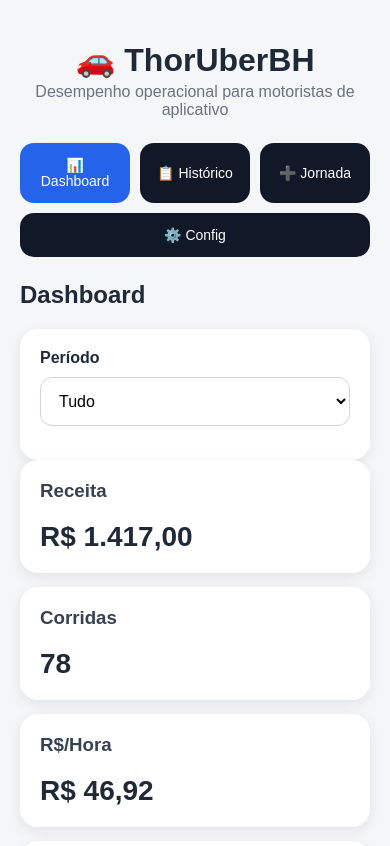
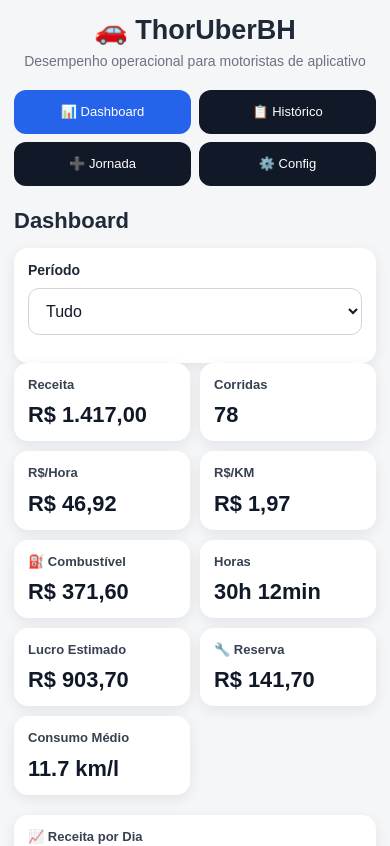
Before and after one commit to victoralb-stack/ThorUberBH, a React (Vite) app: page / in a window 390 px wide. Shown: the top 846 px of the page. Built offline with nearby package versions, Linux system fonts and the light colour scheme.

Commit message:
Melhora layout mobile do dashboard

```diff
--- a/src/index.css
+++ b/src/index.css
@@ -10,52 +10,67 @@ body {
 }
 
 .app {
-  max-width: 700px;
+  width: 100%;
+  max-width: 760px;
   margin: 0 auto;
   padding: 20px;
 }
 
 header {
   text-align: center;
-  margin-bottom: 24px;
+  margin-bottom: 22px;
 }
 
 header h1 {
-  margin-bottom: 4px;
+  margin: 0 0 6px;
+  font-size: 30px;
+  line-height: 1.2;
 }
 
 header p {
-  margin: 0;
+  max-width: 500px;
+  margin: 0 auto;
   color: #6b7280;
+  line-height: 1.4;
 }
 
 .menu {
-  display: flex;
+  display: grid;
+  grid-template-columns: repeat(4, 1fr);
   gap: 10px;
   margin-bottom: 24px;
 }
 
 .menu button {
-  flex: 1;
+  width: 100%;
+  min-height: 48px;
   margin: 0;
+  padding: 12px 8px;
   font-size: 14px;
+  white-space: nowrap;
 }
 
 .menu-active {
   background: #2563eb !important;
 }
 
+h2 {
+  margin: 0 0 16px;
+  font-size: 24px;
+}
+
 .cards {
   display: grid;
-  grid-template-columns: repeat(2, 1fr);
-  gap: 14px;
+  grid-template-columns: repeat(2, minmax(0, 1fr));
+  gap: 12px;
 }
 
 .card {
+  min-width: 0;
   background: #ffffff;
-  border-radius: 18px;
-  padding: 20px;
-  box-shadow: 0 4px 14px rgba(0, 0, 0, 0.08);
+  border-radius: 16px;
+  padding: 16px;
+  box-shadow: 0 4px 14px rgba(15, 23, 42, 0.08);
 }
 
 .card + .card {
@@ -67,25 +82,33 @@ header p {
 }
 
 .card h3 {
-  margin-top: 0;
+  margin: 0 0 12px;
   color: #374151;
+  font-size: 15px;
+  font-weight: 600;
+  line-height: 1.25;
 }
 
 .kpi-value {
-  font-size: 28px;
-  font-weight: bold;
+  overflow-wrap: anywhere;
+  color: #111827;
+  font-size: 25px;
+  font-weight: 700;
+  line-height: 1.15;
 }
 
 input,
 textarea,
 select {
   width: 100%;
-  padding: 14px;
+  padding: 13px;
   margin-top: 6px;
   margin-bottom: 14px;
   border: 1px solid #d1d5db;
-  border-radius: 12px;
+  border-radius: 11px;
   background: #ffffff;
+  color: #111827;
+  font-family: inherit;
   font-size: 16px;
 }
 
@@ -98,13 +121,14 @@ select:focus {
 
 label {
   display: block;
+  margin-bottom: 4px;
+  font-size: 14px;
   font-weight: 600;
-  margin-bottom: 4px;
 }
 
 .campo-secundario {
   color: #6b7280;
-  font-size: 14px;
+  font-size: 13px;
 }
 
 .tempo-grid {
@@ -117,10 +141,11 @@ button {
   width: 100%;
   padding: 14px;
   border: none;
-  border-radius: 14px;
+  border-radius: 12px;
   background: #111827;
-  color: white;
+  color: #ffffff;
   cursor: pointer;
+  font-family: inherit;
   font-size: 16px;
 }
 
@@ -133,15 +158,82 @@ p {
 }
 
 @media (max-width: 600px) {
-  .cards {
-    grid-template-columns: 1fr;
+  .app {
+    padding: 14px;
+  }
+
+  header {
+    margin-bottom: 18px;
+  }
+
+  header h1 {
+    font-size: 27px;
+  }
+
+  header p {
+    padding: 0 8px;
+    font-size: 14px;
   }
 
   .menu {
-    flex-wrap: wrap;
+    grid-template-columns: repeat(2, 1fr);
+    gap: 8px;
+    margin-bottom: 22px;
+  }
+
+  .menu button {
+    min-height: 44px;
+    padding: 10px 6px;
+    font-size: 13px;
+  }
+
+  h2 {
+    margin-bottom: 14px;
+    font-size: 22px;
+  }
+
+  .cards {
+    grid-template-columns: repeat(2, minmax(0, 1fr));
+    gap: 10px;
+  }
+
+  .card {
+    padding: 14px;
+    border-radius: 14px;
+  }
+
+  .card h3 {
+    margin-bottom: 9px;
+    font-size: 13px;
+  }
+
+  .kpi-value {
+    font-size: clamp(18px, 5.6vw, 23px);
   }
 
   .tempo-grid {
     grid-template-columns: 1fr 1fr;
   }
 }
+
+@media (max-width: 360px) {
+  .app {
+    padding: 10px;
+  }
+
+  .cards {
+    gap: 8px;
+  }
+
+  .card {
+    padding: 12px;
+  }
+
+  .card h3 {
+    font-size: 12px;
+  }
+
+  .kpi-value {
+    font-size: 18px;
+  }
+}
```
